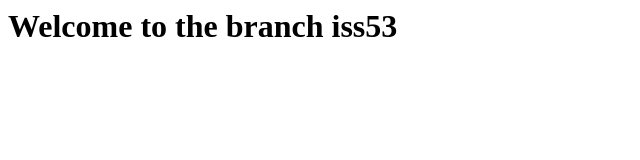
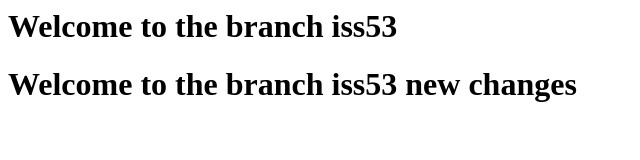
Before and after one commit to SamTharani/GitTutorial1, a plain HTML site: page index.html in a window 1280 px wide. Shown: the whole page, without its empty margins (0-640 px from the left). Drawn offline with Linux system fonts and the light colour scheme.

Commit message:
Modified: index.html file with new changes

```diff
--- a/index.html
+++ b/index.html
@@ -2,5 +2,6 @@
 <head></head>
 <body>
 <h1>Welcome to the branch iss53</h1>
+<h1>Welcome to the branch iss53 new changes</h1>
 </body>
 </html>
```
